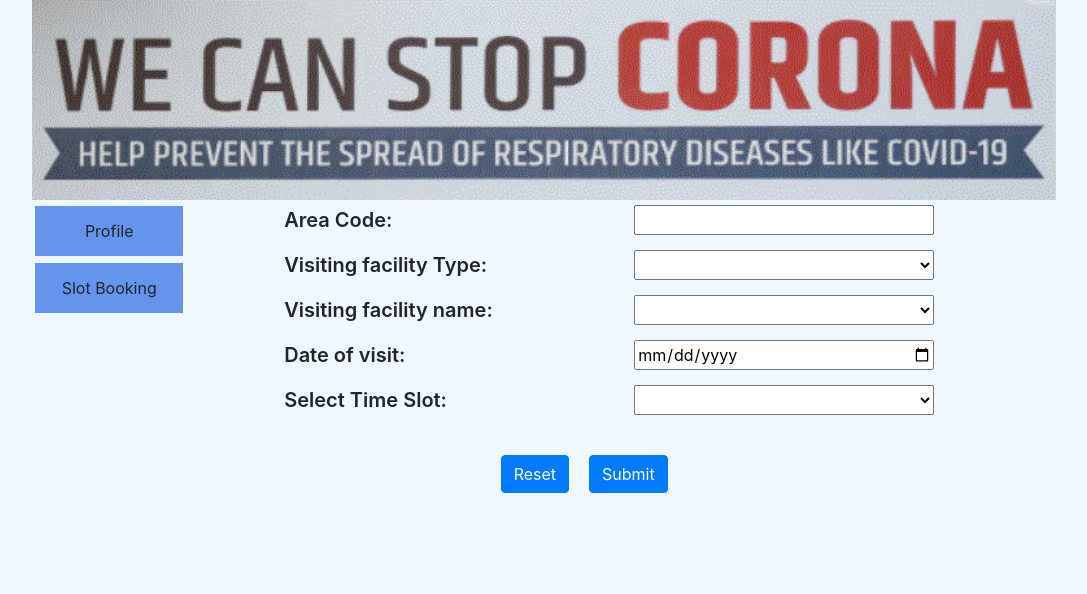
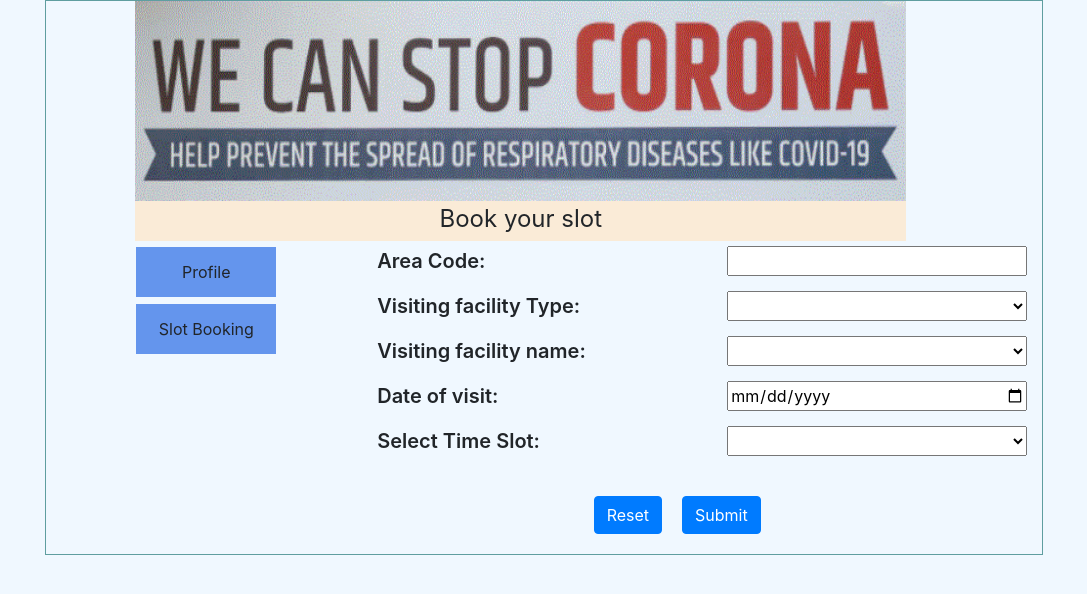
Before and after one commit to pranav1296/eKataar, an Angular app: page /consumer in a window 1280 px wide. Shown: the top 594 px of the page, without its empty margins (96-1183 px from the left). Built offline with nearby package versions, Linux system fonts and the light colour scheme.

Commit message:
adding header to section

```diff
--- a/src/app/app.component.html
+++ b/src/app/app.component.html
@@ -1,20 +1,42 @@
 <!DOCTYPE html>
 <html lang="en">
+
 <head>
   <meta charset="UTF-8">
   <meta name="viewport" content="width=device-width, initial-scale=1.0">
   <meta http-equiv="X-UA-Compatible" content="ie=edge">
   <title>Document</title>
+
+  <style>
+    body {
+      background-color: aliceblue;
+      padding-bottom: 20px;
+    }
+
+    .body-wrapper {
+      border: 1px solid black;
+      width: 78%;
+      margin-left: auto;
+      margin-right: auto;
+      padding-left: 7%;
+      padding-bottom: 20px;
+      border: 1px solid cadetblue;
+    }
+  </style>
 </head>
+
 <body>
-  <header>
-    <img src="../assets/images/banner.jpg" alt="help us to stop CORONA" style="width: 80%;
-    height: 200px; margin-left: 10%;" />
-  </header>
+  <div class="body-wrapper">
+    <header>
+      <img src="../assets/images/banner.jpg" alt="help us to stop CORONA" style="width: 85%;
+    height: 200px;" />
+    </header>
     <!-- <app-sign-up></app-sign-up> -->
     <router-outlet></router-outlet>
-  <footer>
+    <footer>
 
-  </footer>
+    </footer>
+  </div>
 </body>
+
 </html>
--- a/src/app/components/consumer/consumer-profile-create/consumer-profile-create.component.css
+++ b/src/app/components/consumer/consumer-profile-create/consumer-profile-create.component.css
@@ -29,7 +29,8 @@
 }
 .container{
     text-align: center;
-    margin-left: 9%;
+    padding-left: 0px;
+    /* margin-left: 9%; */
 }
 
 .fields-container, .labels-container{
@@ -85,3 +86,11 @@
 .formSection{
     margin-left: 50px;
 }
+
+.section-header{
+    text-align: center;
+    height: 40px;
+    font-size: x-large;
+    background-color: antiquewhite;
+    width: 85%;
+}
--- a/src/app/components/consumer/consumer-profile-create/consumer-profile-create.component.html
+++ b/src/app/components/consumer/consumer-profile-create/consumer-profile-create.component.html
@@ -1,5 +1,6 @@
 <!--The content below is only a placeholder and can be replaced.-->
 <div>
+    <div class="section-header">Consumer Profile</div>
     <div class="container">
       <div class="tabsSection">
         <div class="tab" (click)="routeToCreateProfile()">
--- a/src/app/components/consumer/consumer-profile/consumer-profile.component.css
+++ b/src/app/components/consumer/consumer-profile/consumer-profile.component.css
@@ -29,6 +29,7 @@
 }
 .container{
     text-align: center;
+    padding-left: 0px;
 }
 
 .fields-container, .labels-container{
@@ -61,7 +62,7 @@
 
 .container{
     display: flex;
-    margin-left: 9%;
+    /* margin-left: 9%; */
 }
 
 .tabsSection{
@@ -85,3 +86,10 @@
 .formSection{
     margin-left: 50px;
 }
+.section-header{
+    text-align: center;
+    height: 40px;
+    font-size: x-large;
+    background-color: antiquewhite;
+    width: 85%;
+}
--- a/src/app/components/consumer/consumer-profile/consumer-profile.component.html
+++ b/src/app/components/consumer/consumer-profile/consumer-profile.component.html
@@ -1,5 +1,6 @@
 <!--The content below is only a placeholder and can be replaced.-->
 <div>
+  <div class="section-header">Book your slot</div>
     <div class="container">
       <div class="tabsSection">
         <div class="tab" (click)="routeToCreateProfile()">
--- a/src/index.html
+++ b/src/index.html
@@ -1,5 +1,6 @@
 <!doctype html>
 <html lang="en">
+
 <head>
   <meta charset="utf-8">
   <title>ETokenGenerator</title>
@@ -10,12 +11,17 @@
   <link rel="stylesheet" href="https://maxcdn.bootstrapcdn.com/bootstrap/4.3.1/css/bootstrap.min.css" />
 
   <style>
-    body{
-      background-color: aliceblue
+    body {
+      background-color: aliceblue;
+      padding-bottom: 20px;
     }
   </style>
 </head>
+
 <body>
+
   <app-root></app-root>
+
 </body>
+
 </html>
```
